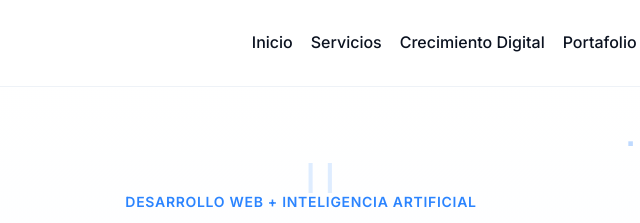
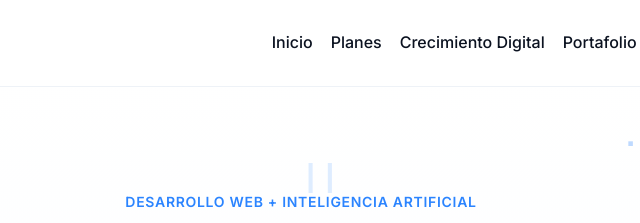
Before and after one commit to romeroa14/AlfredoRomero.io, an Astro site: page / in a window 1280 px wide. Shown: the top 223 px of the page, 339-979 px from the left. Built offline with nearby package versions, Linux system fonts and the light colour scheme; Astro itself is replaced by a stand-in of ours.

Commit message:
fix: menú con Planes en vez de Servicios (evita 404)

```diff
--- a/src/components/Header.astro
+++ b/src/components/Header.astro
@@ -22,7 +22,7 @@
 
     <nav class="nav" id="mainNav" aria-label="Principal">
       <a href="/">Inicio</a>
-      <a href="/servicios/">Servicios</a>
+      <a href="/planes">Planes</a>
       <a href="/ecommerce-premium">Crecimiento Digital</a>
       <a href="/#portafolio">Portafolio</a>
       <a href="/#contacto">Contacto</a>
```
